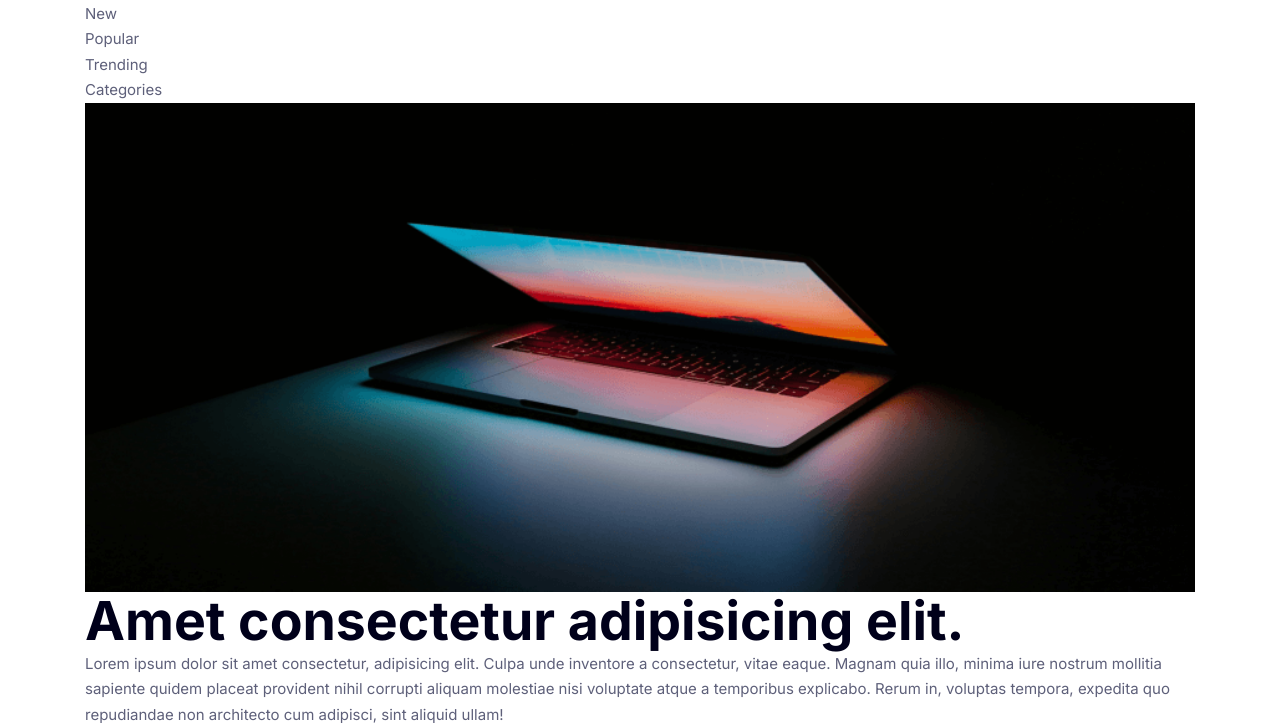
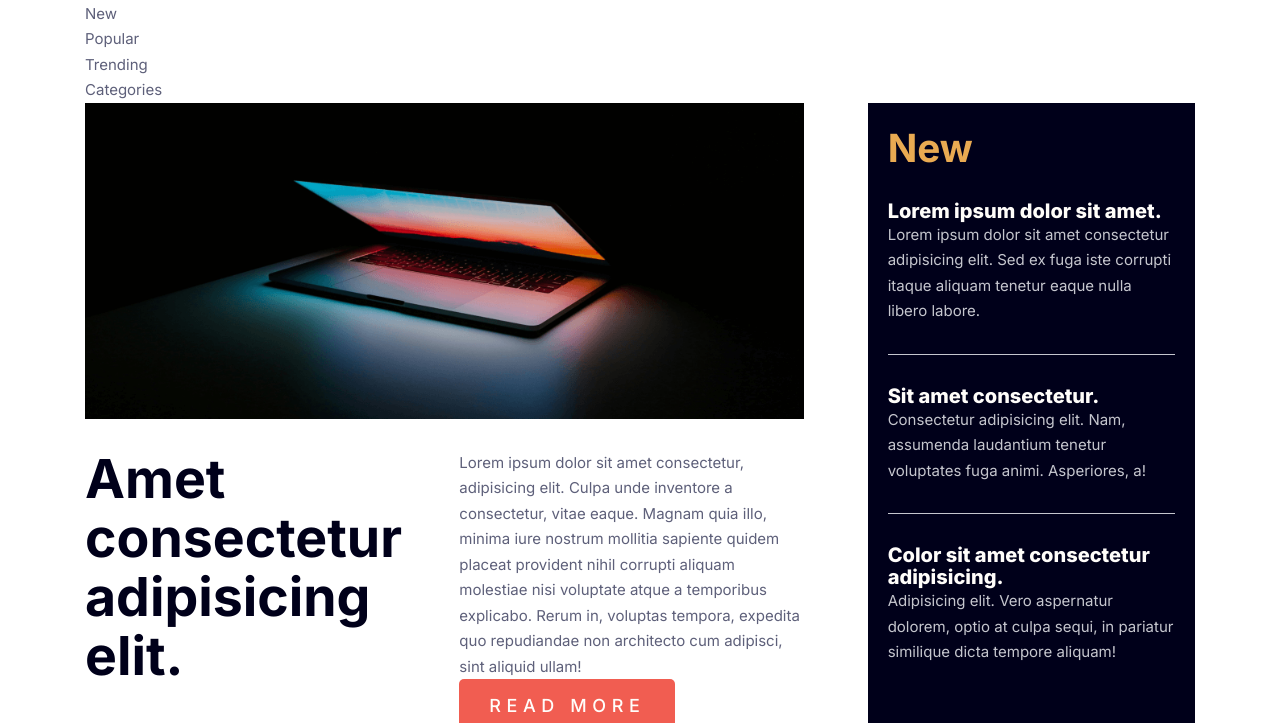
Before and after one commit to Nikita-Hsieh/news-home, a website built with Vite: page index.html in a window 1280 px wide. Shown: the part 77-800 px from the top of the page. Built offline with nearby package versions, Linux system fonts and the light colour scheme.

Commit message:
layout grid update

```diff
--- a/index.html
+++ b/index.html
@@ -36,7 +36,7 @@
 		<main>
 			<article class="wrapper grid">
 				<section class="feature">
-					<picture>
+					<picture class="feature__picture">
 						<source
 							media="(min-width: 1024px)"
 							srcset="
@@ -56,15 +56,17 @@
 					</picture>
 
 					<h1 class="feature__headline">Amet consectetur adipisicing elit.</h1>
-					<p class="feature__description">
-						Lorem ipsum dolor sit amet consectetur, adipisicing elit. Culpa unde
-						inventore a consectetur, vitae eaque. Magnam quia illo, minima iure
-						nostrum mollitia sapiente quidem placeat provident nihil corrupti
-						aliquam molestiae nisi voluptate atque a temporibus explicabo. Rerum
-						in, voluptas tempora, expedita quo repudiandae non architecto cum
-						adipisci, sint aliquid ullam!
-					</p>
-					<a class="feature__button" href="">Read More</a>
+					<div class="feature__description">
+						<p>
+							Lorem ipsum dolor sit amet consectetur, adipisicing elit. Culpa
+							unde inventore a consectetur, vitae eaque. Magnam quia illo,
+							minima iure nostrum mollitia sapiente quidem placeat provident
+							nihil corrupti aliquam molestiae nisi voluptate atque a temporibus
+							explicabo. Rerum in, voluptas tempora, expedita quo repudiandae
+							non architecto cum adipisci, sint aliquid ullam!
+						</p>
+						<a class="feature__button" href="">Read More</a>
+					</div>
 				</section>
 				<section class="new">
 					<h2 class="new__title">New</h2>
--- a/scss/_global.scss
+++ b/scss/_global.scss
@@ -42,7 +42,7 @@ body {
 
 img {
 	display: block;
-	max-width: 100%;
+	width: 100%;
 	height: auto;
 }
 
@@ -77,3 +77,13 @@ a {
 	width: min(1110px, calc(100% - 2rem));
 	margin-inline: auto;
 }
+
+.grid {
+	display: grid;
+	gap: 4rem;
+
+	@media (width >= 1110px) {
+		grid-template-columns: repeat(3, 1fr);
+		grid-template-rows: 300px auto auto;
+	}
+}
--- a/scss/components/_blog.scss
+++ b/scss/components/_blog.scss
@@ -3,6 +3,11 @@
 .blog {
 	display: grid;
 	gap: 1.875rem;
+
+	@media (width >= 1110px) {
+		grid-template-columns: subgrid;
+		grid-column: 1 / -1;
+	}
 
 	&__item {
 		display: grid;
--- a/scss/components/_feature.scss
+++ b/scss/components/_feature.scss
@@ -1,4 +1,21 @@
 .feature {
+	display: grid;
+	gap: 1.5rem;
+
+	@media (width >= 1110px) {
+		grid-row: 1 / 3;
+		grid-column: 1 / 3;
+		grid-template-columns: subgrid;
+		grid-template-rows: subgrid;
+		gap: 1.875rem;
+	}
+
+	&__picture {
+		@media (width >= 1110px) {
+			grid-column: 1 / 3;
+		}
+	}
+
 	&__image {
 		width: 100%;
 		height: auto;
@@ -13,6 +30,7 @@
 	}
 
 	&__button {
+		justify-self: start;
 		display: inline-block;
 		color: var(--color-white);
 		background-color: var(--color-red);
--- a/scss/components/_new.scss
+++ b/scss/components/_new.scss
@@ -3,6 +3,11 @@
 .new {
 	background-color: var(--color-blue);
 	padding: 1.5rem 1.25rem;
+
+	@media (width >= 1110px) {
+		grid-row: 1 / 3;
+		grid-column: 3 / 4;
+	}
 
 	&__title {
 		font-size: var(--font-l);
```
